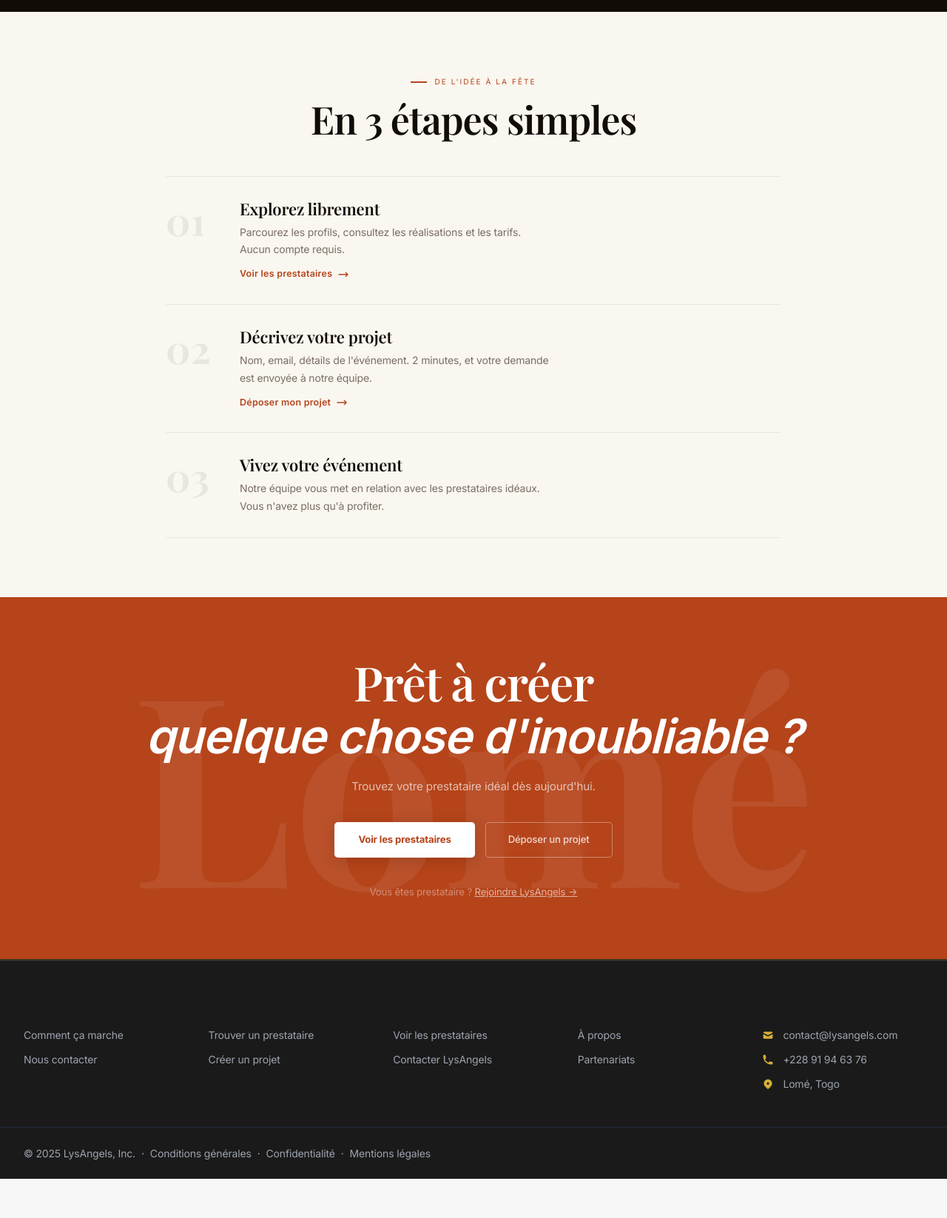
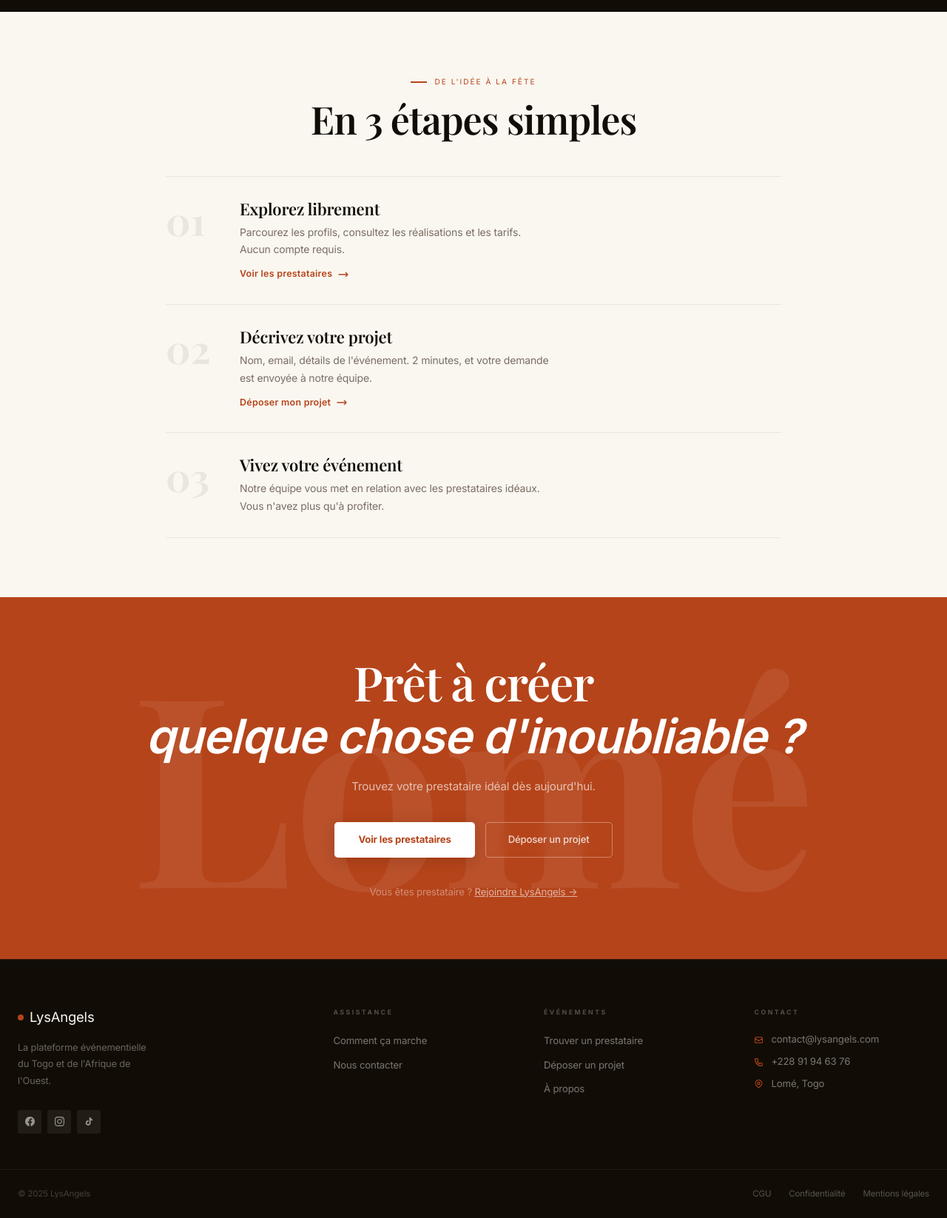
Before and after one commit to deSully/lysangels, a Django app: page / in a window 1280 px wide. Shown: the part 2960-4606 px from the top of the page at 74% size. Before the commit the page ends 4553 px from the top, so only its background shows below. Run offline with Django 5.2, Linux system fonts and the light colour scheme; data comes from the database, SQL or seed files in the repository; some libraries are stand-ins or nearby versions.

Commit message:
fix(base): logo sans emoji, navbar terracotta, footer éditorial night, scroll-btn terracotta

```diff
--- a/static/js/interactions.js
+++ b/static/js/interactions.js
@@ -254,7 +254,8 @@ function initSmoothScroll() {
 
 function initBackToTop() {
     const button = document.createElement('button');
-    button.className = 'fixed bottom-8 right-8 w-12 h-12 bg-lily-purple text-white rounded-full shadow-lg hover:bg-purple-dark transition-all duration-300 opacity-0 pointer-events-none z-50';
+    button.className = 'fixed bottom-8 right-8 w-12 h-12 text-white rounded-full shadow-lg transition-all duration-300 opacity-0 pointer-events-none z-50';
+    button.style.cssText = 'background:#B5441A;';
     button.innerHTML = `
         <svg class="w-6 h-6 mx-auto" fill="none" stroke="currentColor" viewBox="0 0 24 24">
             <path stroke-linecap="round" stroke-linejoin="round" stroke-width="2" d="M5 10l7-7m0 0l7 7m-7-7v18"></path>
--- a/templates/base.html
+++ b/templates/base.html
@@ -190,22 +190,137 @@
             transform: translateY(-2px);
         }
 
-        /* Navigation active state */
+        /* ── Terracotta brand palette (global) ── */
+        :root {
+            --terra: #B5441A;
+            --terra-dark: #8E3313;
+            --gold: #C9973A;
+            --ivory: #FAF7F0;
+            --night: #110D06;
+            --muted: #7A6E63;
+        }
+
+        /* Navigation active state — terracotta */
         .nav-link { position: relative; padding-bottom: 0.25rem; }
-        .nav-link-active { color: var(--color-lily-purple) !important; font-weight: 600; }
+        .nav-link-active { color: var(--terra) !important; font-weight: 600; }
         .nav-link-active::after {
             content: '';
             position: absolute;
             bottom: -0.5rem;
             left: 0; right: 0;
             height: 2px;
-            background: linear-gradient(90deg, var(--color-lily-purple), var(--color-lily-gold));
+            background: var(--terra);
             border-radius: 2px;
             animation: navUnderline 0.3s ease-out;
         }
         @keyframes navUnderline {
             from { transform: scaleX(0); }
             to { transform: scaleX(1); }
+        }
+
+        /* Override btn-primary → terracotta */
+        .btn-primary {
+            background-color: var(--terra) !important;
+        }
+        .btn-primary:hover {
+            background-color: var(--terra-dark) !important;
+            box-shadow: 0 0 12px 0 rgba(181,68,26,.25) !important;
+        }
+        .btn-primary:focus {
+            box-shadow: 0 0 0 4px rgba(181,68,26,.15) !important;
+        }
+
+        /* ── FOOTER éditorial ── */
+        .site-footer {
+            background: var(--night);
+            color: var(--ivory);
+        }
+        .site-footer::before {
+            content: '';
+            display: block;
+            height: 1px;
+            background: rgba(181,68,26,.2);
+        }
+        .footer-main {
+            max-width: 1280px;
+            margin: 0 auto;
+            padding: 4rem 1.5rem 3rem;
+            display: grid;
+            grid-template-columns: 1.6fr 1fr 1fr 1fr;
+            gap: 3rem;
+            align-items: start;
+        }
+        .footer-brand-mark {
+            display: flex; align-items: center; gap: .5rem;
+            margin-bottom: 1rem;
+            text-decoration: none;
+        }
+        .footer-brand-dot {
+            width: .5rem; height: .5rem;
+            border-radius: 50%; background: var(--terra);
+            flex-shrink: 0;
+        }
+        .footer-brand-name {
+            font-size: 1.15rem; font-weight: 700;
+            color: var(--ivory);
+            font-family: 'Playfair Display', Georgia, serif !important;
+        }
+        .footer-tagline {
+            font-size: .8rem; color: rgba(250,247,240,.38);
+            line-height: 1.75; max-width: 22ch;
+            margin-bottom: 1.75rem;
+        }
+        .footer-social { display: flex; gap: .5rem; }
+        .footer-social-btn {
+            width: 2rem; height: 2rem; border-radius: 3px;
+            background: rgba(250,247,240,.07);
+            display: flex; align-items: center; justify-content: center;
+            text-decoration: none; transition: background .2s;
+        }
+        .footer-social-btn:hover { background: var(--terra); }
+        .footer-col-label {
+            font-size: .55rem; font-weight: 800;
+            letter-spacing: .28em; text-transform: uppercase;
+            color: rgba(250,247,240,.28); margin-bottom: 1.25rem;
+        }
+        .footer-col ul { list-style: none; display: flex; flex-direction: column; gap: .625rem; }
+        .footer-col ul li a {
+            font-size: .825rem; color: rgba(250,247,240,.45);
+            text-decoration: none; transition: color .2s;
+        }
+        .footer-col ul li a:hover { color: var(--ivory); }
+        .footer-contact-row {
+            display: flex; align-items: center; gap: .625rem;
+            font-size: .825rem; color: rgba(250,247,240,.45);
+            margin-bottom: .625rem; text-decoration: none; transition: color .2s;
+        }
+        .footer-contact-row:hover { color: var(--ivory); }
+        .footer-contact-icon {
+            color: var(--terra); flex-shrink: 0;
+        }
+        .footer-bar {
+            border-top: 1px solid rgba(250,247,240,.06);
+            max-width: 1280px; margin: 0 auto;
+            padding: 1.5rem 1.5rem;
+            display: flex; justify-content: space-between;
+            align-items: center; flex-wrap: wrap; gap: 1rem;
+        }
+        .footer-copyright {
+            font-size: .72rem; color: rgba(250,247,240,.22);
+        }
+        .footer-legal { display: flex; gap: 1.5rem; }
+        .footer-legal a {
+            font-size: .72rem; color: rgba(250,247,240,.3);
+            text-decoration: none; transition: color .2s;
+        }
+        .footer-legal a:hover { color: var(--ivory); }
+        @media (max-width: 900px) {
+            .footer-main { grid-template-columns: 1fr 1fr; gap: 2rem; }
+        }
+        @media (max-width: 560px) {
+            .footer-main { grid-template-columns: 1fr; }
+            .footer-bar { flex-direction: column; text-align: center; }
+            .footer-legal { justify-content: center; }
         }
     </style>
 
@@ -230,9 +345,9 @@
             <div class="flex justify-between items-center h-16">
                 <!-- Logo -->
                 <div class="flex items-center gap-2">
-                    <a href="{% url 'core:home' %}" class="flex items-center gap-2">
-                        <span class="text-2xl">🎭</span>
-                        <span class="font-display text-xl font-semibold text-lily-dark">LysAngels</span>
+                    <a href="{% url 'core:home' %}" class="flex items-center gap-2" style="text-decoration:none;">
+                        <span style="width:.5rem;height:.5rem;border-radius:50%;background:var(--terra);display:inline-block;flex-shrink:0;"></span>
+                        <span class="font-display text-lily-dark" style="font-size:1.2rem;font-weight:700;">LysAngels</span>
                     </a>
                 </div>
 
@@ -294,24 +409,24 @@
         <div id="mobile-menu" class="hidden md:hidden bg-white border-t shadow-lg z-40">
             <div class="px-4 py-3 space-y-1">
                 <!-- Navigation principale -->
-                <a href="{% url 'vendors:vendor_list' %}" class="block py-3 px-2 text-base {% if request.resolver_match.url_name == 'vendor_list' or request.resolver_match.url_name == 'vendor_detail' %}text-lily-purple bg-lily-cream font-semibold{% else %}text-gray-700{% endif %} hover:text-lily-purple hover:bg-lily-cream rounded-lg transition">
-                    🔍 Prestataires
+                <a href="{% url 'vendors:vendor_list' %}" class="block py-3 px-2 text-base rounded-lg transition {% if request.resolver_match.url_name == 'vendor_list' or request.resolver_match.url_name == 'vendor_detail' %}font-semibold{% else %}text-gray-700{% endif %}" {% if request.resolver_match.url_name == 'vendor_list' or request.resolver_match.url_name == 'vendor_detail' %}style="color:var(--terra);background:rgba(181,68,26,.06);"{% endif %}>
+                    Prestataires
                 </a>
-                <a href="{% url 'core:how_it_works' %}" class="block py-3 px-2 text-base {% if request.resolver_match.url_name == 'how_it_works' %}text-lily-purple bg-lily-cream font-semibold{% else %}text-gray-700{% endif %} hover:text-lily-purple hover:bg-lily-cream rounded-lg transition">
-                    ❓ Comment ça marche
+                <a href="{% url 'core:how_it_works' %}" class="block py-3 px-2 text-base rounded-lg transition {% if request.resolver_match.url_name == 'how_it_works' %}font-semibold{% else %}text-gray-700{% endif %}" {% if request.resolver_match.url_name == 'how_it_works' %}style="color:var(--terra);background:rgba(181,68,26,.06);"{% endif %}>
+                    Comment ça marche
                 </a>
-                <a href="{% url 'core:about' %}" class="block py-3 px-2 text-base {% if request.resolver_match.url_name == 'about' %}text-lily-purple bg-lily-cream font-semibold{% else %}text-gray-700{% endif %} hover:text-lily-purple hover:bg-lily-cream rounded-lg transition">
-                    ℹ️ À propos
+                <a href="{% url 'core:about' %}" class="block py-3 px-2 text-base rounded-lg transition {% if request.resolver_match.url_name == 'about' %}font-semibold{% else %}text-gray-700{% endif %}" {% if request.resolver_match.url_name == 'about' %}style="color:var(--terra);background:rgba(181,68,26,.06);"{% endif %}>
+                    À propos
                 </a>
                 <!-- Bouton principal mobile -->
-                <a href="{% url 'projects:project_create' %}" class="block bg-lily-purple text-white px-6 py-3 rounded-lg text-center font-medium text-base mt-2 hover:bg-opacity-90 transition shadow-md">
+                <a href="{% url 'projects:project_create' %}" class="block text-white px-6 py-3 rounded-lg text-center font-medium text-base mt-2 transition shadow-md" style="background:var(--terra);">
                     J'ai un projet
                 </a>
 
                 {% if user.is_authenticated %}
                     <div class="border-t pt-2 mt-2">
                         {% if user.is_admin_event %}
-                            <a href="{% url 'accounts:admin_dashboard' %}" class="block py-3 px-2 text-base {% if 'admin' in request.path %}text-lily-purple bg-lily-cream font-semibold{% else %}text-gray-700{% endif %} hover:text-lily-purple hover:bg-lily-cream rounded-lg transition">
+                            <a href="{% url 'accounts:admin_dashboard' %}" class="block py-3 px-2 text-base rounded-lg transition {% if 'admin' in request.path %}font-semibold{% else %}text-gray-700{% endif %}" {% if 'admin' in request.path %}style="color:var(--terra);background:rgba(181,68,26,.06);"{% endif %}>
                                 Administration
                             </a>
                         {% endif %}
@@ -321,7 +436,7 @@
                     </div>
                 {% else %}
                     <div class="border-t pt-2 mt-2">
-                        <a href="{% url 'accounts:login' %}" class="block py-3 px-2 text-base text-gray-500 hover:text-lily-purple hover:bg-lily-cream rounded-lg transition">
+                        <a href="{% url 'accounts:login' %}" class="block py-3 px-2 text-base text-gray-500 rounded-lg transition">
                             Connexion (admin)
                         </a>
                     </div>
@@ -352,93 +467,74 @@
     </main>
 
     <!-- Footer -->
-    <footer class="bg-lily-dark text-white">
-        <!-- Section principale du footer -->
-        <div class="border-t border-gray-800">
-            <div class="max-w-7xl mx-auto px-4 sm:px-6 lg:px-8 py-12">
-                <div class="grid grid-cols-2 md:grid-cols-4 lg:grid-cols-5 gap-8">
+    <footer class="site-footer">
+        <div class="footer-main">
 
-                    <!-- Colonne 1: Assistance -->
+            <!-- Colonne marque -->
             <div>
-                        <h4 class="font-semibold mb-5 text-sm">Assistance</h4>
-                        <ul class="space-y-3 text-sm text-gray-400">
-                            <li><a href="{% url 'core:how_it_works' %}" class="hover:text-white transition">Comment ça marche</a></li>
-                            <li><a href="{% url 'core:contact' %}" class="hover:text-white transition">Nous contacter</a></li>
+                <a href="{% url 'core:home' %}" class="footer-brand-mark">
+                    <span class="footer-brand-dot"></span>
+                    <span class="footer-brand-name">LysAngels</span>
+                </a>
+                <p class="footer-tagline">La plateforme événementielle du Togo et de l'Afrique de l'Ouest.</p>
+                <div class="footer-social">
+                    <a href="#" class="footer-social-btn" aria-label="Facebook">
+                        <svg width="13" height="13" fill="rgba(250,247,240,.55)" viewBox="0 0 24 24"><path d="M24 12.073c0-6.627-5.373-12-12-12s-12 5.373-12 12c0 5.99 4.388 10.954 10.125 11.854v-8.385H7.078v-3.47h3.047V9.43c0-3.007 1.792-4.669 4.533-4.669 1.312 0 2.686.235 2.686.235v2.953H15.83c-1.491 0-1.956.925-1.956 1.874v2.25h3.328l-.532 3.47h-2.796v8.385C19.612 23.027 24 18.062 24 12.073z"/></svg>
+                    </a>
+                    <a href="#" class="footer-social-btn" aria-label="Instagram">
+                        <svg width="13" height="13" fill="rgba(250,247,240,.55)" viewBox="0 0 24 24"><path d="M12 2.163c3.204 0 3.584.012 4.85.07 3.252.148 4.771 1.691 4.919 4.919.058 1.265.069 1.645.069 4.849 0 3.205-.012 3.584-.069 4.849-.149 3.225-1.664 4.771-4.919 4.919-1.266.058-1.644.07-4.85.07-3.204 0-3.584-.012-4.849-.07-3.26-.149-4.771-1.699-4.919-4.92-.058-1.265-.07-1.644-.07-4.849 0-3.204.013-3.583.07-4.849.149-3.227 1.664-4.771 4.919-4.919 1.266-.057 1.645-.069 4.849-.069zm0-2.163c-3.259 0-3.667.014-4.947.072-4.358.2-6.78 2.618-6.98 6.98-.059 1.281-.073 1.689-.073 4.948 0 3.259.014 3.668.072 4.948.2 4.358 2.618 6.78 6.98 6.98 1.281.058 1.689.072 4.948.072 3.259 0 3.668-.014 4.948-.072 4.354-.2 6.782-2.618 6.979-6.98.059-1.28.073-1.689.073-4.948 0-3.259-.014-3.667-.072-4.947-.196-4.354-2.617-6.78-6.979-6.98-1.281-.059-1.69-.073-4.949-.073zm0 5.838c-3.403 0-6.162 2.759-6.162 6.162s2.759 6.163 6.162 6.163 6.162-2.759 6.162-6.163c0-3.403-2.759-6.162-6.162-6.162zm0 10.162c-2.209 0-4-1.79-4-4 0-2.209 1.791-4 4-4s4 1.791 4 4c0 2.21-1.791 4-4 4zm6.406-11.845c-.796 0-1.441.645-1.441 1.44s.645 1.44 1.441 1.44c.795 0 1.439-.645 1.439-1.44s-.644-1.44-1.439-1.44z"/></svg>
+                    </a>
+                    <a href="#" class="footer-social-btn" aria-label="TikTok">
+                        <svg width="13" height="13" fill="rgba(250,247,240,.55)" viewBox="0 0 24 24"><path d="M19.59 6.69a4.83 4.83 0 01-3.77-4.25V2h-3.45v13.67a2.89 2.89 0 01-5.2 1.74 2.89 2.89 0 012.31-4.64 2.93 2.93 0 01.88.13V9.4a6.84 6.84 0 00-1-.05A6.33 6.33 0 005 20.1a6.34 6.34 0 0010.86-4.43v-7a8.16 8.16 0 004.77 1.52v-3.4a4.85 4.85 0 01-1-.1z"/></svg>
+                    </a>
+                </div>
+            </div>
+
+            <!-- Colonne Assistance -->
+            <div class="footer-col">
+                <p class="footer-col-label">Assistance</p>
+                <ul>
+                    <li><a href="{% url 'core:how_it_works' %}">Comment ça marche</a></li>
+                    <li><a href="{% url 'core:contact' %}">Nous contacter</a></li>
                 </ul>
             </div>
 
-                    <!-- Colonne 2: Organiser un événement -->
-                    <div>
-                        <h4 class="font-semibold mb-5 text-sm">Organiser un événement</h4>
-                        <ul class="space-y-3 text-sm text-gray-400">
-                            <li><a href="{% url 'vendors:vendor_list' %}" class="hover:text-white transition">Trouver un prestataire</a></li>
-                            <li><a href="{% url 'projects:project_create' %}" class="hover:text-white transition">Créer un projet</a></li>
+            <!-- Colonne Événements -->
+            <div class="footer-col">
+                <p class="footer-col-label">Événements</p>
+                <ul>
+                    <li><a href="{% url 'vendors:vendor_list' %}">Trouver un prestataire</a></li>
+                    <li><a href="{% url 'projects:project_create' %}">Déposer un projet</a></li>
+                    <li><a href="{% url 'core:about' %}">À propos</a></li>
                 </ul>
             </div>
 
-                    <!-- Colonne 3: Prestataires -->
-                    <div>
-                        <h4 class="font-semibold mb-5 text-sm">Prestataires</h4>
-                        <ul class="space-y-3 text-sm text-gray-400">
-                            <li><a href="{% url 'vendors:vendor_list' %}" class="hover:text-white transition">Voir les prestataires</a></li>
-                            <li><a href="{% url 'core:contact' %}" class="hover:text-white transition">Contacter LysAngels</a></li>
-                        </ul>
-                    </div>
-
-                    <!-- Colonne 4: LysAngels -->
-                    <div>
-                        <h4 class="font-semibold mb-5 text-sm">LysAngels</h4>
-                        <ul class="space-y-3 text-sm text-gray-400">
-                            <li><a href="{% url 'core:about' %}" class="hover:text-white transition">À propos</a></li>
-                            <li><a href="{% url 'core:contact' %}" class="hover:text-white transition">Partenariats</a></li>
-                        </ul>
-                    </div>
-
-                    <!-- Colonne 5: Contact -->
-                    <div class="col-span-2 md:col-span-4 lg:col-span-1">
-                        <h4 class="font-semibold mb-5 text-sm">Contact</h4>
-                        <ul class="space-y-3 text-sm text-gray-400">
-                            <li class="flex items-center">
-                                <svg class="w-4 h-4 mr-3 text-lily-gold flex-shrink-0" fill="currentColor" viewBox="0 0 20 20">
-                                    <path d="M2.003 5.884L10 9.882l7.997-3.998A2 2 0 0016 4H4a2 2 0 00-1.997 1.884z"/>
-                                    <path d="M18 8.118l-8 4-8-4V14a2 2 0 002 2h12a2 2 0 002-2V8.118z"/>
-                                </svg>
-                                <a href="mailto:contact@lysangels.com" class="hover:text-white transition">contact@lysangels.com</a>
-                            </li>
-                            <li class="flex items-center">
-                                <svg class="w-4 h-4 mr-3 text-lily-gold flex-shrink-0" fill="currentColor" viewBox="0 0 20 20">
-                                    <path d="M2 3a1 1 0 011-1h2.153a1 1 0 01.986.836l.74 4.435a1 1 0 01-.54 1.06l-1.548.773a11.037 11.037 0 006.105 6.105l.774-1.548a1 1 0 011.059-.54l4.435.74a1 1 0 01.836.986V17a1 1 0 01-1 1h-2C7.82 18 2 12.18 2 5V3z"/>
-                                </svg>
-                                <a href="tel:+22891946376" class="hover:text-white transition">+228 91 94 63 76</a>
-                            </li>
-                            <li class="flex items-center">
-                                <svg class="w-4 h-4 mr-3 text-lily-gold flex-shrink-0" fill="currentColor" viewBox="0 0 20 20">
-                                    <path fill-rule="evenodd" d="M5.05 4.05a7 7 0 119.9 9.9L10 18.9l-4.95-4.95a7 7 0 010-9.9zM10 11a2 2 0 100-4 2 2 0 000 4z" clip-rule="evenodd"/>
-                                </svg>
+            <!-- Colonne Contact -->
+            <div class="footer-col">
+                <p class="footer-col-label">Contact</p>
+                <a href="mailto:contact@lysangels.com" class="footer-contact-row">
+                    <svg width="13" height="13" fill="none" stroke="currentColor" viewBox="0 0 24 24" class="footer-contact-icon"><path stroke-linecap="round" stroke-linejoin="round" stroke-width="2" d="M3 8l7.89 5.26a2 2 0 002.22 0L21 8M5 19h14a2 2 0 002-2V7a2 2 0 00-2-2H5a2 2 0 00-2 2v10a2 2 0 002 2z"/></svg>
+                    contact@lysangels.com
+                </a>
+                <a href="tel:+22891946376" class="footer-contact-row">
+                    <svg width="13" height="13" fill="none" stroke="currentColor" viewBox="0 0 24 24" class="footer-contact-icon"><path stroke-linecap="round" stroke-linejoin="round" stroke-width="2" d="M3 5a2 2 0 012-2h3.28a1 1 0 01.948.684l1.498 4.493a1 1 0 01-.502 1.21l-2.257 1.13a11.042 11.042 0 005.516 5.516l1.13-2.257a1 1 0 011.21-.502l4.493 1.498a1 1 0 01.684.949V19a2 2 0 01-2 2h-1C9.716 21 3 14.284 3 6V5z"/></svg>
+                    +228 91 94 63 76
+                </a>
+                <span class="footer-contact-row" style="cursor:default;">
+                    <svg width="13" height="13" fill="none" stroke="currentColor" viewBox="0 0 24 24" class="footer-contact-icon"><path stroke-linecap="round" stroke-linejoin="round" stroke-width="2" d="M17.657 16.657L13.414 20.9a1.998 1.998 0 01-2.827 0l-4.244-4.243a8 8 0 1111.314 0z"/><path stroke-linecap="round" stroke-linejoin="round" stroke-width="2" d="M15 11a3 3 0 11-6 0 3 3 0 016 0z"/></svg>
                     Lomé, Togo
-                            </li>
-                        </ul>
-                    </div>
-                </div>
-            </div>
-        </div>
-
-        <!-- Barre de copyright -->
-        <div class="border-t border-gray-800">
-            <div class="max-w-7xl mx-auto px-4 sm:px-6 lg:px-8 py-6">
-                <div class="flex flex-col md:flex-row justify-between items-center space-y-4 md:space-y-0">
-                    <!-- Copyright et liens légaux -->
-                    <div class="flex flex-wrap items-center justify-center md:justify-start gap-x-2 gap-y-1 text-sm text-gray-400">
-                        <span>&copy; 2025 LysAngels, Inc.</span>
-                        <span class="hidden md:inline">·</span>
-                        <a href="{% url 'core:terms' %}" class="hover:text-white transition">Conditions générales</a>
-                        <span>·</span>
-                        <a href="{% url 'core:privacy' %}" class="hover:text-white transition">Confidentialité</a>
-                        <span>·</span>
-                        <a href="{% url 'core:legal' %}" class="hover:text-white transition">Mentions légales</a>
+                </span>
             </div>
 
         </div>
+
+        <!-- Barre copyright -->
+        <div class="footer-bar">
+            <span class="footer-copyright">&copy; 2025 LysAngels</span>
+            <div class="footer-legal">
+                <a href="{% url 'core:terms' %}">CGU</a>
+                <a href="{% url 'core:privacy' %}">Confidentialité</a>
+                <a href="{% url 'core:legal' %}">Mentions légales</a>
             </div>
         </div>
     </footer>
```
Lines whose indentation alone changed are shown as unchanged.
